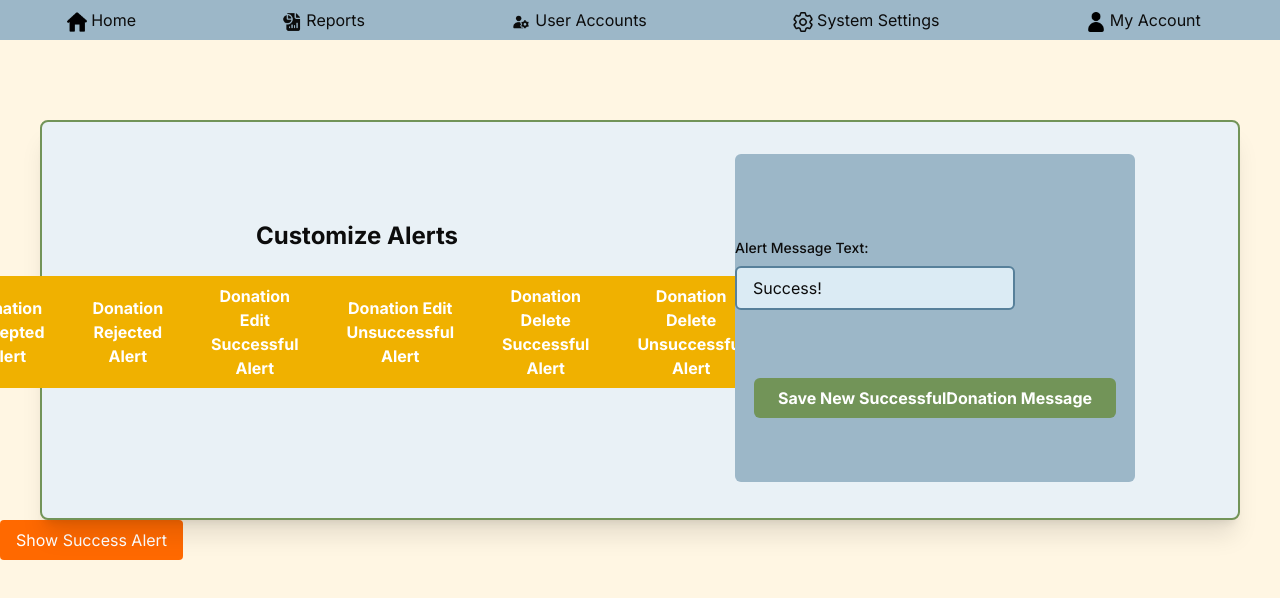
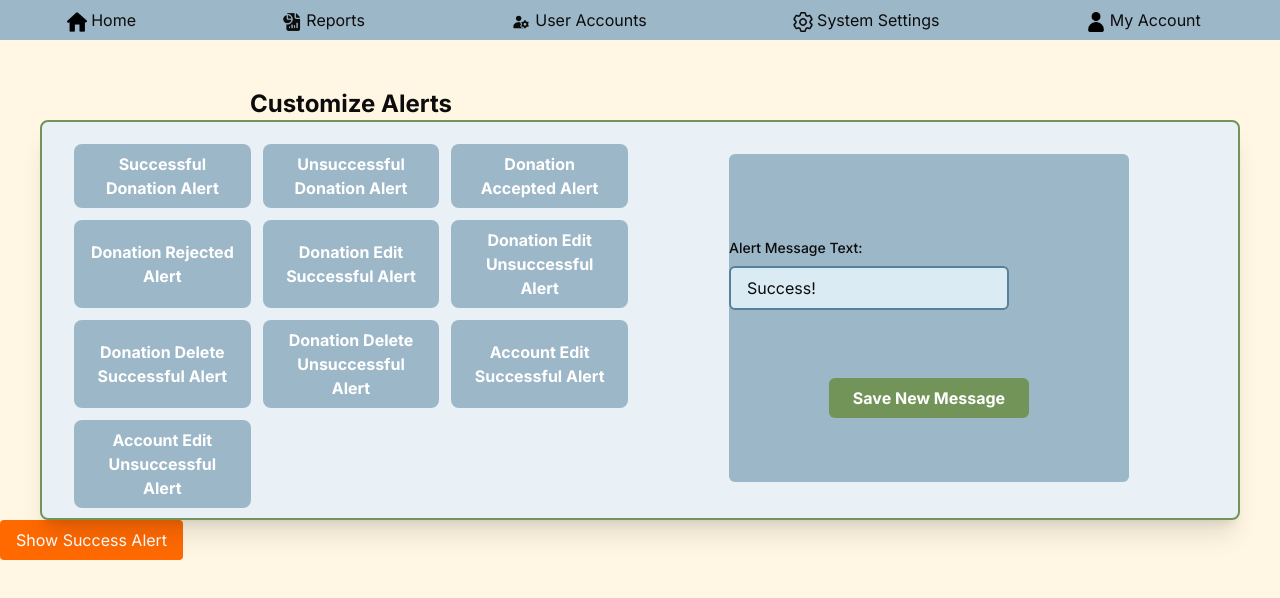
Before and after one commit to Kaytster/SoftwareEngineering-Project, a Next.js app: page /systemSettings/notifications in a window 1280 px wide. Shown: the top 598 px of the page. Built offline with nearby package versions, Linux system fonts and the light colour scheme.

Commit message:
Updated layout of alert buttons and add background colour

```diff
--- a/src/app/systemSettings/notifications/page.tsx
+++ b/src/app/systemSettings/notifications/page.tsx
@@ -12,7 +12,7 @@ type AlertType = 'SuccessfulDonation' | 'UnsuccessfulDonation' | 'DonationAccept
 
 const getTypeStyles = (type: AlertType, currentType: AlertType) => {
     const isSelected = type === currentType;
-    let base = "px-4 py-2 font-bold transition duration-300 rounded-lg text-white";
+    let base = "px-4 py-2 font-bold transition duration-300 rounded-lg text-white bg-[var(--primary)]";
 
     if (type === 'SuccessfulDonation') base += isSelected ? 'bg-green-600 shadow-lg' : 'bg-green-500 hover:bg-green-600';
     if (type === 'UnsuccessfulDonation') base += isSelected ? 'bg-red-600 shadow-lg' : 'bg-red-500 hover:bg-red-600';
@@ -60,7 +60,8 @@ export default function Notifications() {
                     <h2 className='text-2xl font-bold mb-6 text-foreground'>
                         Customize Alerts
                     </h2>
-                    <div className='flex space-x-4 mb-8 bg-yellow-500 rounded'>
+                    <div className='flex space-x-4 mb-8'>
+                        <div className='grid grid-cols-3 gap-3 mb-3'>
                             {['Successful Donation', 'Unsuccessful Donation', 'Donation Accepted',
                             'Donation Rejected', 'Donation Edit Successful', 'Donation Edit Unsuccessful',
                             'Donation Delete Successful', 'Donation Delete Unsuccessful', 'Account Edit Successful',
@@ -73,6 +74,7 @@ export default function Notifications() {
                                     {type} Alert
                                 </button>
                             ))}
+                        </div>
                     </div>
                 </div>
                 {/* col2 */}
@@ -101,7 +103,7 @@ export default function Notifications() {
                             <button className='mt-6 px-6 py-2 bg-[var(--secondary)] text-white rounded-md font-bold hover:opacity-90 transition'
                                 onClick={handleSave}
                         >
-                            Save New {selectedType} Message
+                            Save New Message
                         </button>
                         </div>
                     </div>
```
Lines whose indentation alone changed are shown as unchanged.
